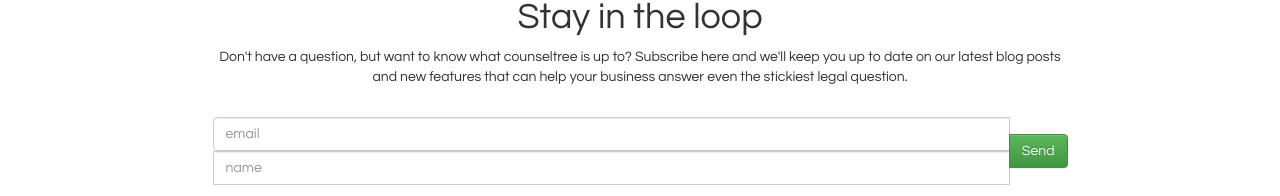
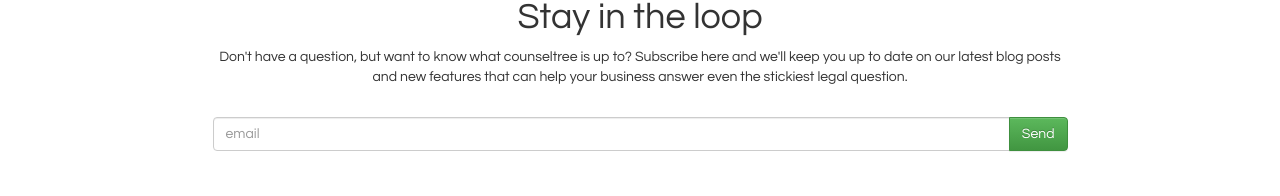
Before and after one commit to counseltree/counseltree.github.io, a Jekyll site: the page built from index.html, in a window 1280 px wide. Shown: the part 1584-1780 px from the top of the page. Built offline with Jekyll 4.4.1, drawn with Linux system fonts in a browser that asks for light colours; nearby versions of some CDN libraries; after the commit the page ends 1749 px from its top, so only the background shows below that.

Commit message:
form fix

```diff
--- a/index.html
+++ b/index.html
@@ -167,8 +167,7 @@
 
 			  <div class="col-lg-12">
 				<div class="input-group">
-				  <input type="email" class="form-control" placeholder="email" name="_replyto">
-          <input type="name" class="form-control" placeholder="name" name="name">
+				  <input type="email" class="form-control" placeholder="email" name= "email">
 				  <span class="input-group-btn">
 					<input type="submit" value="Send" class="btn btn-success">
 				  </span>
```
